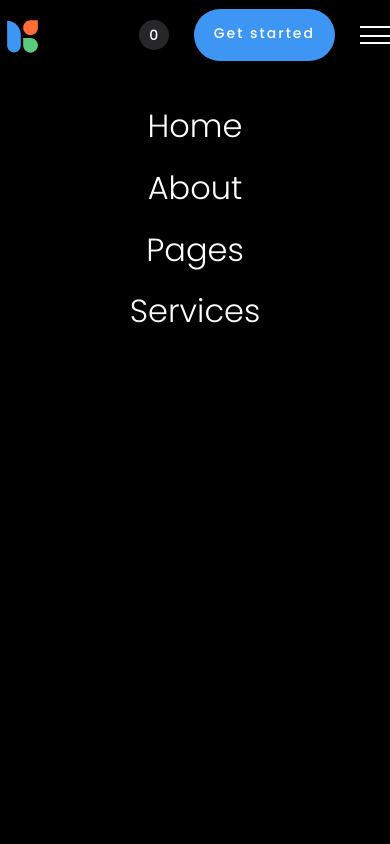
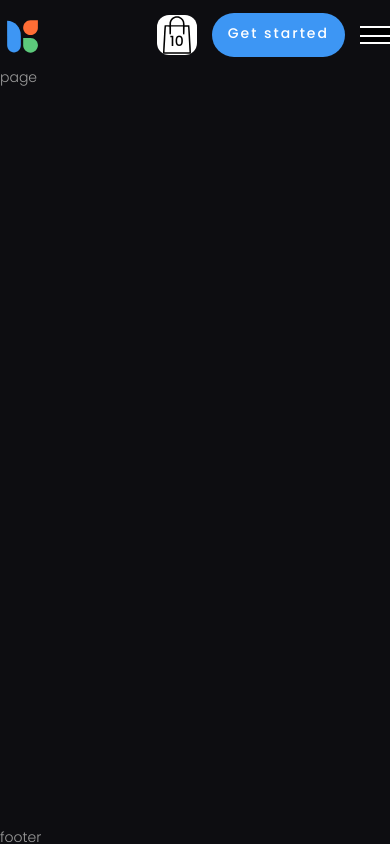
Before and after one commit to Stalmax76/glowfy, a plain HTML site: page index.html in a window 390 px wide. Drawn offline with Linux system fonts and the light colour scheme.

Commit message:
added header-menu-burger

```diff
--- a/css/style.css
+++ b/css/style.css
@@ -40,6 +40,12 @@ body {
 @media (max-width: 991.98px) {
    .button {
       padding: 14px 20px;
+   }
+}
+@media (max-width: 560px) {
+   .button {
+      height: 44px;
+      padding: 10px 16px;
    }
 }
 
@@ -129,11 +135,10 @@ body {
    .menu__list {
       column-gap: 25px;
    }
-   .header__container {
-      column-gap: 25px;
-   }
+
    .header__container {
       min-height: 90px;
+      column-gap: 25px;
    }
 }
 @media (max-width: 767.98px) {
@@ -154,6 +159,7 @@ body {
       width: 100%;
       height: 2px;
       background-color: #fff;
+      transition: all 0.3s ease 0s;
    }
    .icon-menu:before {
       top: 0;
@@ -164,14 +170,39 @@ body {
    .icon-menu span {
       top: calc(50%-1px);
    }
+   .menu-open .icon-menu span {
+      width: 0;
+   }
+   .menu-open .icon-menu::before {
+      top: calc(39%);
+      transform: rotate(45deg);
+   }
+   .menu-open .icon-menu::after {
+      bottom: calc(52%);
+      transform: rotate(-45deg);
+   }
+
    .menu__body {
       position: fixed;
       height: 100%;
       width: 100%;
       background-color: #000;
-      left: 0;
+      left: -100%;
       top: 0;
       padding: 100px 15px 30px 15px;
+      overflow: auto;
+      transition: left 0.3s ease 0s;
+   }
+   .menu__body::before {
+      content: "";
+      width: 100%;
+      position: fixed;
+      top: 0;
+      left: -100%;
+      height: 70px;
+      background-color: #000000;
+      z-index: 2;
+      transition: left 0.3s ease 0s;
    }
    .menu__list {
       row-gap: 10px;
@@ -182,17 +213,40 @@ body {
    .menu__link {
       font-size: 32px;
    }
+
    .header__container {
       min-height: 70px;
+      column-gap: 20px;
    }
+}
+
+.menu-open .menu__body,
+.menu-open .menu__body::before {
+   left: 0;
 }
 @media (max-width: 560px) {
    .header__logo {
-      width: 32px;
+      width: 40px;
       flex: 0 0 40px;
       overflow: hidden;
    }
    .cart-header__text {
       display: none;
    }
+
+   .cart-header__quantity {
+      background: url("../img/cart.svg") center/auto 100% no-repeat;
+      background-color: #fff;
+      width: 40px;
+      height: 40px;
+      justify-content: center;
+      border-radius: 30%;
+      color: black;
+      align-items: flex-end;
+      padding-bottom: 7px;
+   }
+   .header__container {
+      min-height: 70px;
+      column-gap: 15px;
+   }
 }
--- a/index.html
+++ b/index.html
@@ -37,7 +37,7 @@
             </nav>
             <a href="#" class="header__cart cart-header">
                <span class="cart-header__text">Cart</span>
-               <span class="cart-header__quantity">0</span>
+               <span class="cart-header__quantity">10</span>
             </a>
             <a href="#" class="header__button button">Get started</a>
             <button class="icon-menu" type="button">
@@ -45,9 +45,12 @@
             </button>
          </div>
       </header>
-      <main class="page">page</main>
+      <main class="page">page
+
+      </main>
       <footer class="footer">footer</footer>
    </div>
+
    <script src="js/script.js"></script>
 </body>
 
--- a/js/script.js
+++ b/js/script.js
@@ -1 +1,11 @@
 "use strict"
+
+document.addEventListener('click', documentClick);
+
+function documentClick(e) {
+   const targetItem = e.target;
+
+   if (targetItem.closest('.icon-menu')) {
+      document.documentElement.classList.toggle('menu-open');
+   }
+}
```
Also changed, not shown: img/cart.svg (added).
